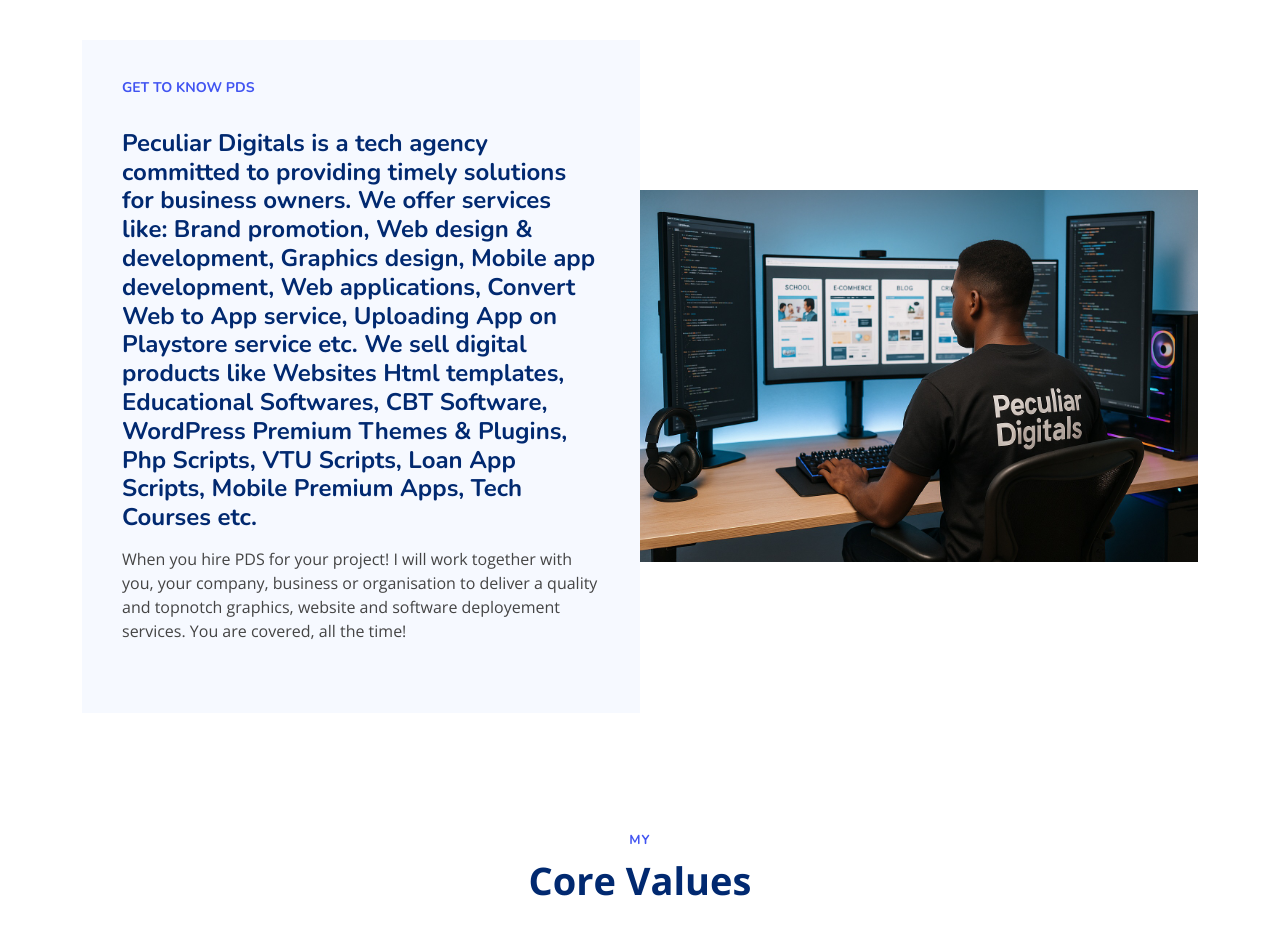
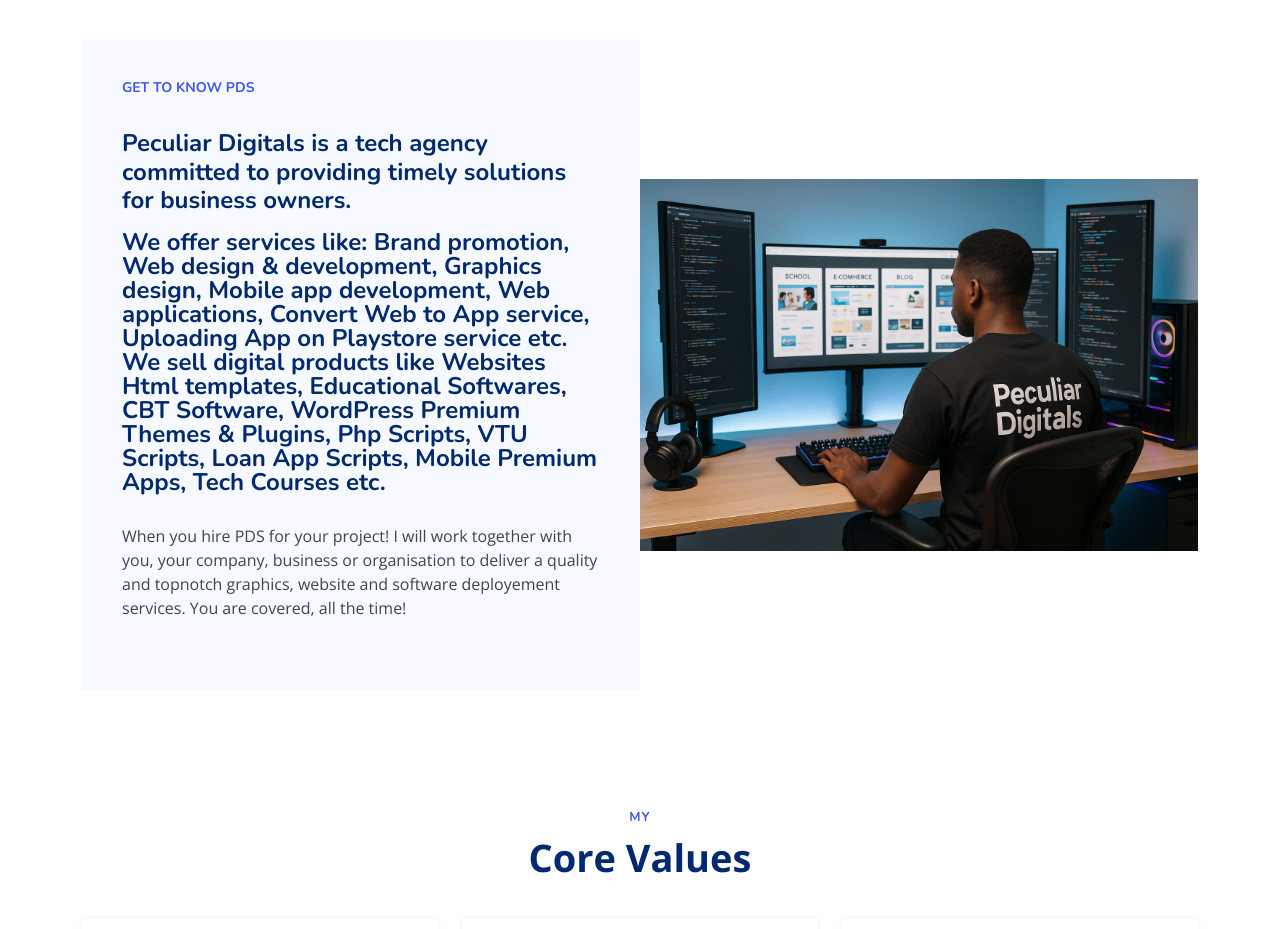
Before and after one commit to Cbookwap/pds, a plain HTML site: page index.html in a window 1280 px wide. Shown: the part 820-1749 px from the top of the page. Drawn offline with nearby package versions, Linux system fonts and the light colour scheme.

Commit message:
Update index.html

```diff
--- a/index.html
+++ b/index.html
@@ -118,7 +118,9 @@
             <div class="content">
               <h3>Get to Know PDS</h3>
               <div><br></div>
-              <h2>Peculiar Digitals is a tech agency committed to providing timely solutions for business owners. We offer services like: Brand promotion, Web design & development, Graphics design, Mobile app development, Web applications, Convert Web to App service, Uploading App on Playstore service etc. We sell digital products like Websites Html templates, Educational Softwares, CBT Software, WordPress Premium Themes & Plugins, Php Scripts, VTU Scripts, Loan App Scripts, Mobile Premium Apps, Tech Courses etc.</h2>
+              <h2>Peculiar Digitals is a tech agency committed to providing timely solutions for business owners.
+              <p>We offer services like: Brand promotion, Web design & development, Graphics design, Mobile app development, Web applications, Convert Web to App service, Uploading App on Playstore service etc. We sell digital products like Websites Html templates, Educational Softwares, CBT Software, WordPress Premium Themes & Plugins, Php Scripts, VTU Scripts, Loan App Scripts, Mobile Premium Apps, Tech Courses etc.</h2>
+              </p>
               <p>
                 When you hire PDS for your project! I will work together with you, your company, business or organisation to deliver a quality and topnotch graphics, website and software deployement services. You are covered, all the time!
               </p>
```
